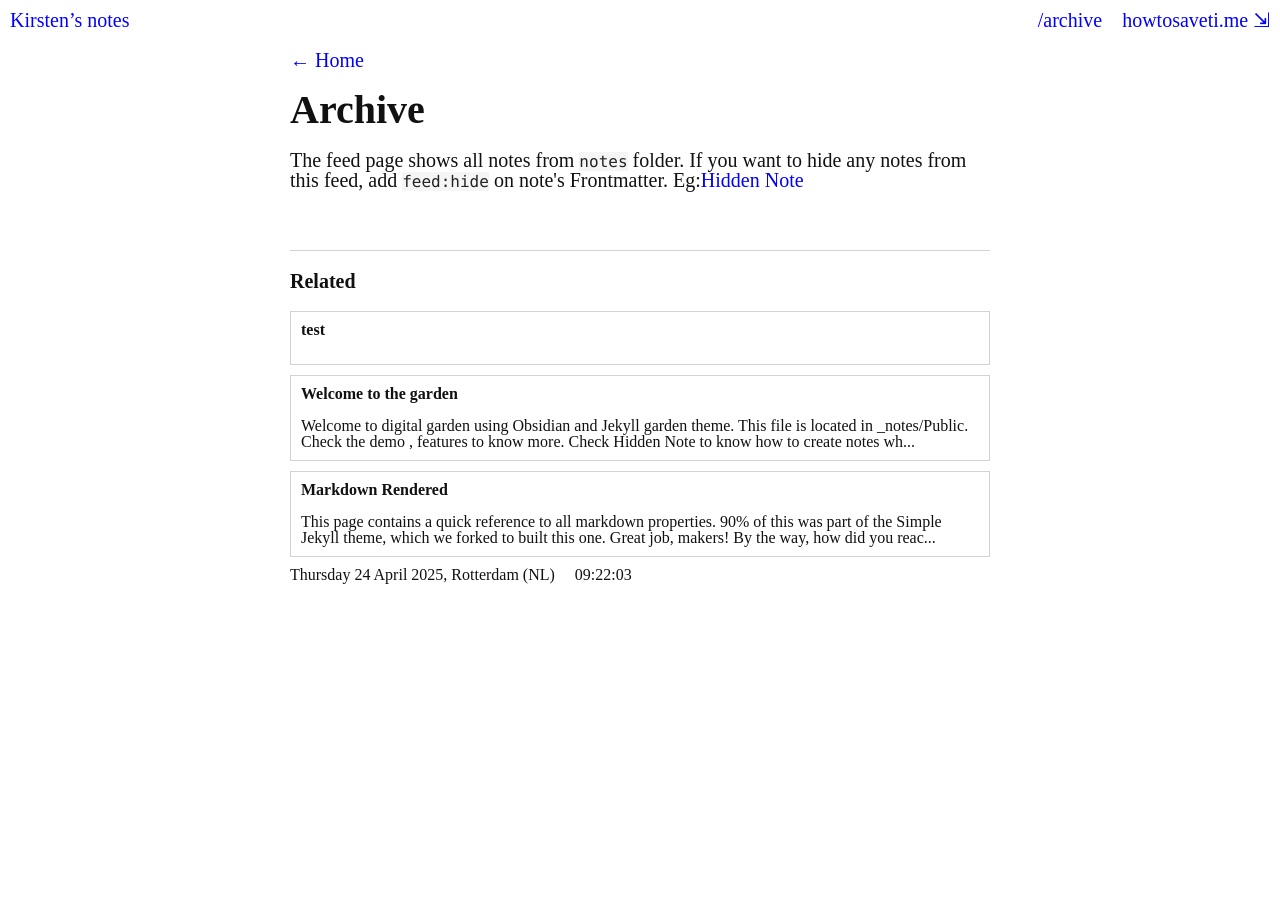
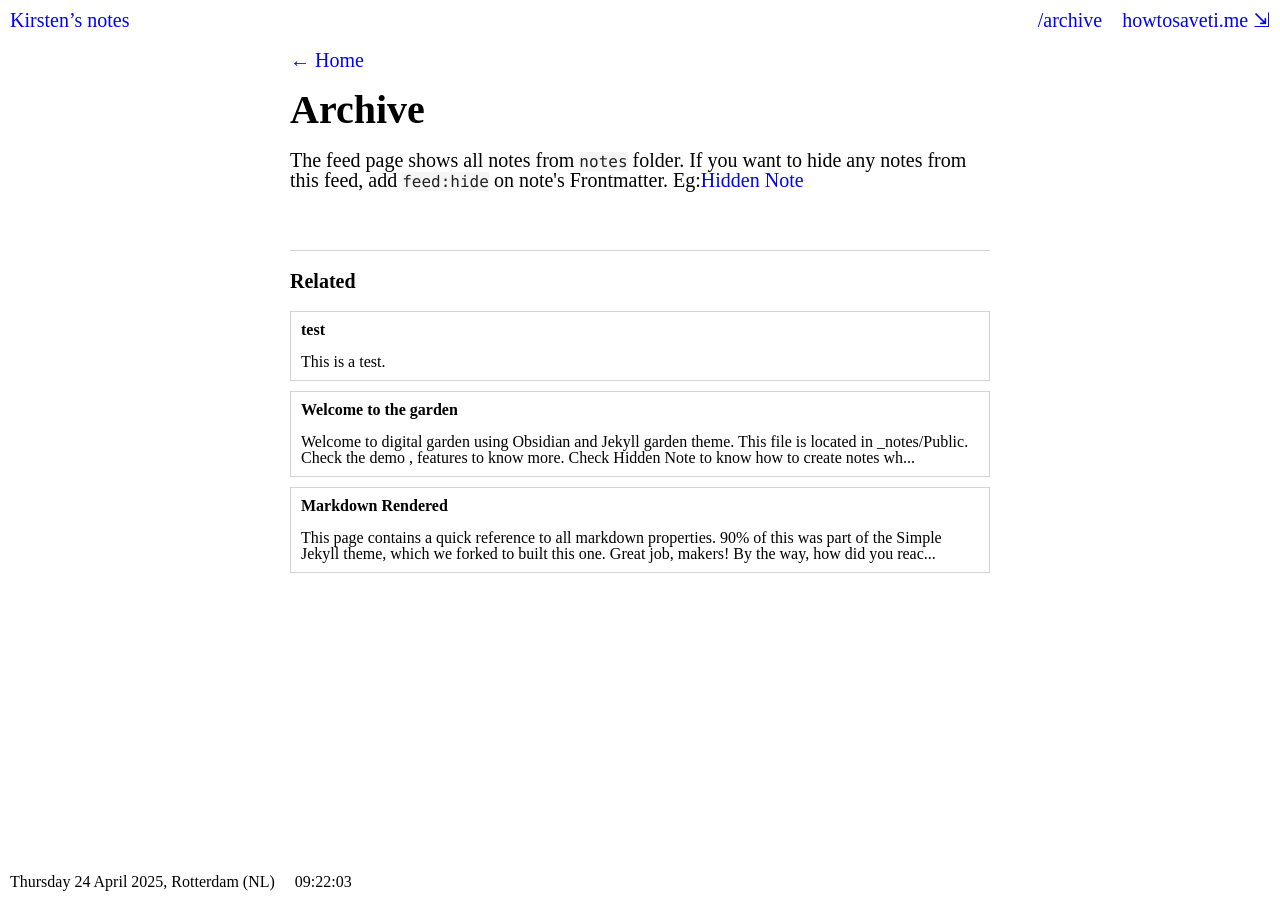
Before and after one commit to kirstenspruit/notes, a Jekyll site: the page built from pages/notes.md, in a window 1280 px wide. Built offline with Jekyll 4.4.1, drawn with Linux system fonts in a browser that asks for light colours.

Commit message:
vault backup: 2025-04-24 09:21:59

```diff
--- a/_layouts/Post.html
+++ b/_layouts/Post.html
@@ -97,11 +97,12 @@
                 <h1 class="page-title">{{page.title}}</h1>
                 {%- include Content.html -%}
                 {%- include Feed.html -%}
+            </div>
             {%- endif -%}
 
 
-            {%- if page.content-type == "archive" -%}
-            <div class="layout archive">
+            {%- if page.content-type == "notes" -%}
+            <div class="layout notes">
                 {%- if site.preferences.homepage.enabled -%}
                 <a onclick="window.history.back();">
                 {%- else -%}
--- a/_notes/Public/Test.md
+++ b/_notes/Public/Test.md
@@ -5,3 +5,4 @@
 permalink: /test
 format: list
 ---
+This is a test.
--- a/assets/css/clock.css
+++ b/assets/css/clock.css
@@ -3,7 +3,7 @@
     --color__bg: var(--color__light);
 
     --color__accent: var(--color__now);
-    --color__dark: #111;
+    --color__dark: #000;
     --color__light: #fff;
 
     /* Changing colors */
--- a/assets/css/kstyle.css
+++ b/assets/css/kstyle.css
@@ -63,6 +63,7 @@
 .main {
     padding: 0 var(--x);
     min-height: 100vh;
+
 }
 .header {
     padding: var(--x) 0 ;
@@ -137,7 +138,7 @@
 }
 
 .footer {
-    position: sticky;
+    position: fixed;
     bottom: 0;
     display: flex;
     flex-direction: row;
```
Also changed, not shown: .obsidian/workspace.json, pages/notes.md (renamed from pages/archive.md).
